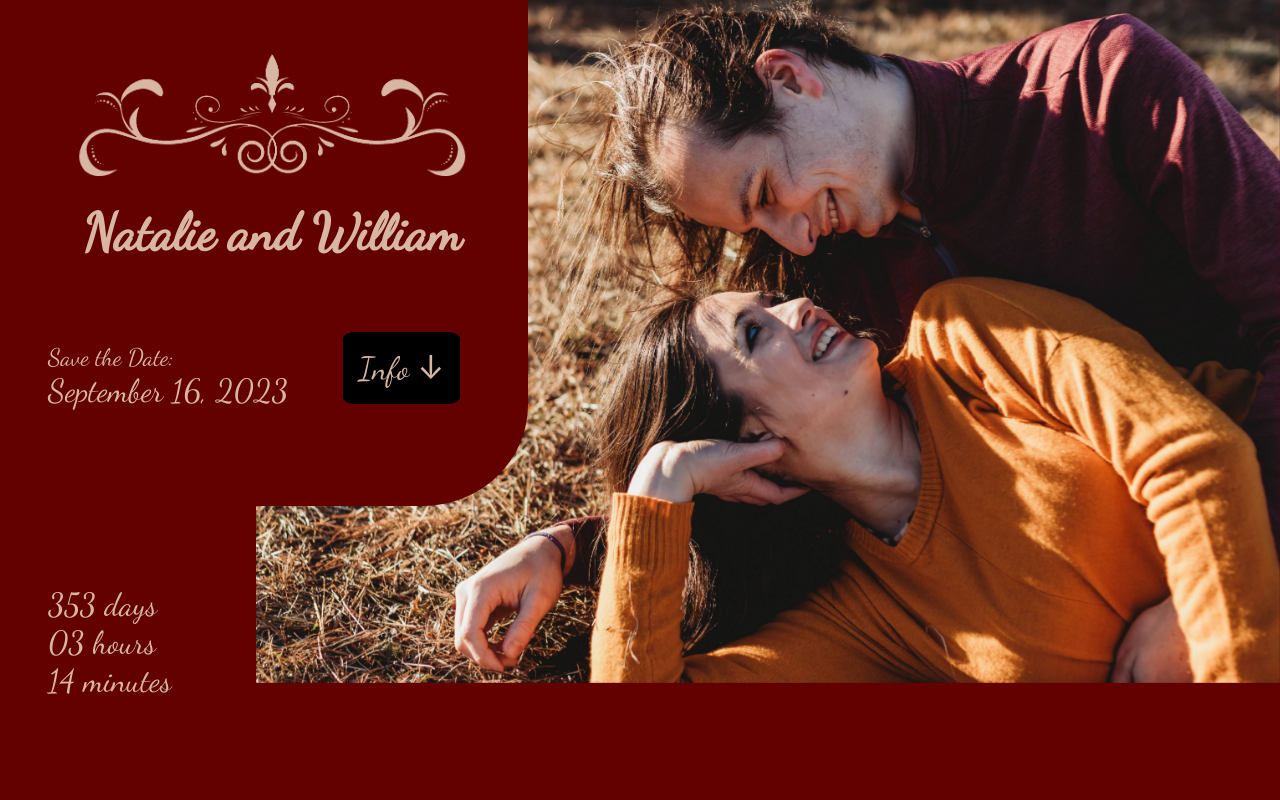
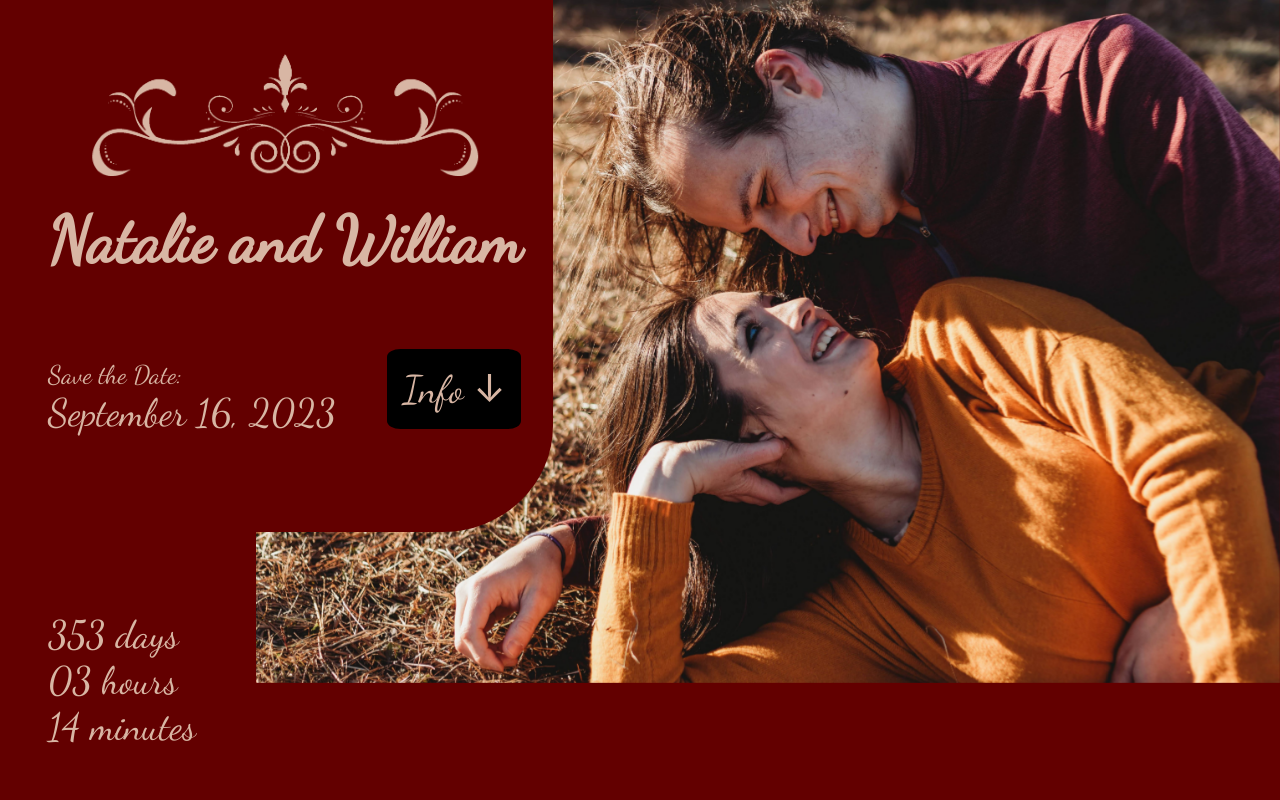
Before and after one commit to Kayos113/WeddingSite, a React (Create React App) app: page / in a window 1280 px wide. Shown: the top 800 px of the page. Built offline with nearby package versions, Linux system fonts and the light colour scheme.

Commit message:
CSS Align header elements to left

```diff
--- a/src/components/css/Header.css
+++ b/src/components/css/Header.css
@@ -58,13 +58,14 @@ h1 {
   width: 35vw;
 }
 .date {
-  max-width: 55%;
+  /* max-width: 55%; */
+  text-align: left;
+  margin: 0;
 }
 .date>p {
-  margin: 0;
+
 }
 .rsvp {
-  margin-right: 8%;
   background-color: var(--ch-black);
   border-radius: 10%;
   text-align: center;
@@ -90,6 +91,6 @@ h1 {
 }
 .subscript {
   margin-top: 3rem;
-  font-size: 1.5rem;
+  font-size: 2vw;
   text-align: left;
 }
--- a/src/index.css
+++ b/src/index.css
@@ -36,13 +36,13 @@ a {
 }
 
 h1 {
-  font-size: 4vw;
+  font-size: 5vw;
 }
 h4 {
-  font-size: 3vw;
+  font-size: 3.5vw;
 }
 h6 {
-  font-size: 2.5vw;
+  font-size: 3vw;
   font-weight: 400;
   margin: 0;
   }
```
